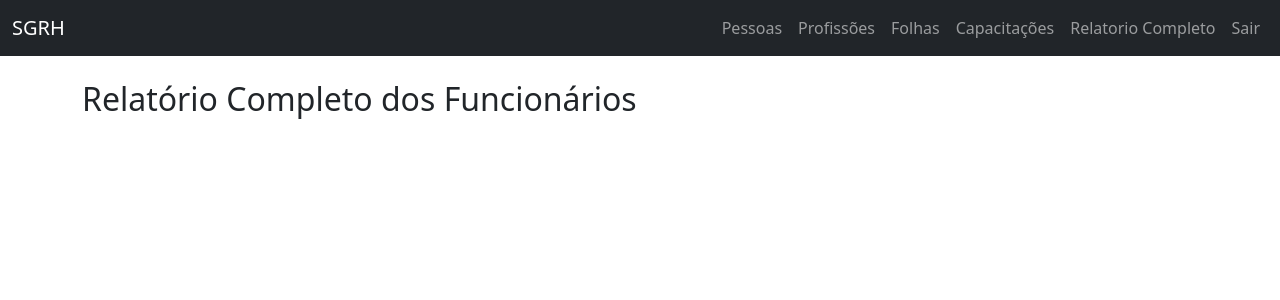
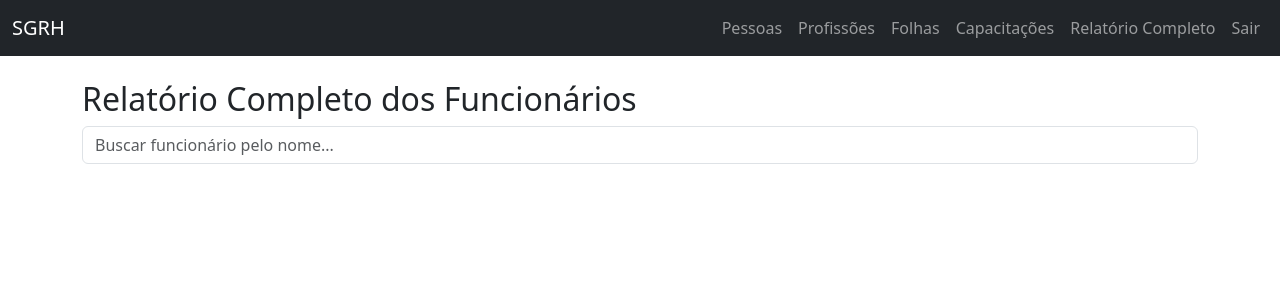
Before and after one commit to ermeson119/SGRH, a Flask app: page /relatorio/completo in a window 1280 px wide. Shown: the top 300 px of the page. Run offline with Flask 3, Linux system fonts and the light colour scheme; the visitor is signed in with stand-in values (Sample User, id 1); data that the repository does not hold is empty.

Commit message:
feat: implementado busca pelo nome na pagina Relatorio completo

```diff
--- /dev/null
+++ b/app/static/scripts/relatorio.js
@@ -0,0 +1,12 @@
+document.addEventListener('DOMContentLoaded', function () {
+    const input = document.getElementById('filtro');
+    input.addEventListener('input', function () {
+        const termo = input.value.toLowerCase();
+        const cards = document.querySelectorAll('.funcionario-card');
+
+        cards.forEach(function (card) {
+            const nome = card.querySelector('.nome').textContent.toLowerCase();
+            card.style.display = nome.includes(termo) ? '' : 'none';
+        });
+    });
+});
--- a/app/templates/base.html
+++ b/app/templates/base.html
@@ -16,7 +16,7 @@
                 <li class="nav-item"><a class="nav-link" href="{{ url_for('main.profissao_list') }}">Profissões</a></li>
                 <li class="nav-item"><a class="nav-link" href="{{ url_for('main.folha_list') }}">Folhas</a></li>
                 <li class="nav-item"><a class="nav-link" href="{{ url_for('main.capacitacao_list') }}">Capacitações</a></li>
-                <li class="nav-item"><a class="nav-link" href="{{ url_for('main.relatorio_completo') }}">Relatorio Completo</a></li>
+                <li class="nav-item"><a class="nav-link" href="{{ url_for('main.relatorio_completo') }}">Relatório Completo</a></li>
                 <li class="nav-item"><a class="nav-link" href="{{ url_for('main.logout') }}">Sair</a></li>
             {% else %}
                 <li class="nav-item"><a class="nav-link" href="{{ url_for('main.login') }}">Login</a></li>
@@ -30,5 +30,7 @@
 </div>
 
 <script src="https://cdn.jsdelivr.net/npm/bootstrap@5.3.0/dist/js/bootstrap.bundle.min.js"></script>
+
+{% block scripts %}{% endblock %}
 </body>
 </html>
--- a/app/templates/relatorio_completo.html
+++ b/app/templates/relatorio_completo.html
@@ -2,10 +2,15 @@
 {% block content %}
 <h2>Relatório Completo dos Funcionários</h2>
 
+<div class="mb-4">
+    <input type="text" id="filtro" class="form-control" placeholder="Buscar funcionário pelo nome...">
+</div>
+
+<div id="lista-funcionarios">
     {% for pessoa in pessoas %}
-    <div class="card mb-4">
+        <div class="card mb-4 funcionario-card">
             <div class="card-header">
-            <strong>{{ pessoa.nome }}</strong> — {{ pessoa.profissao.nome }}
+                <strong class="nome">{{ pessoa.nome }}</strong> — {{ pessoa.profissao.nome }}
             </div>
             <div class="card-body">
                 <p><strong>Email:</strong> {{ pessoa.email }}</p>
@@ -45,5 +50,10 @@
             </div>
         </div>
     {% endfor %}
+</div>
+{% endblock %}
 
+{% block scripts %}
+{{ super() }}
+<script src="../static/scripts/relatorio.js"></script>
 {% endblock %}
```
Lines whose indentation alone changed are shown as unchanged.
